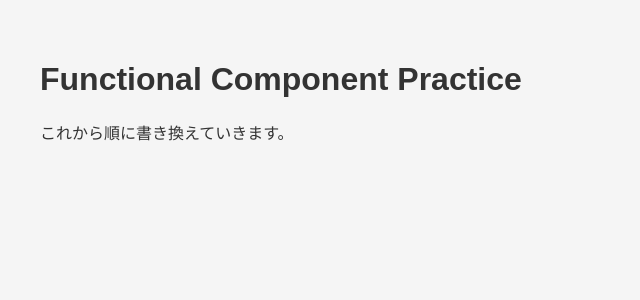
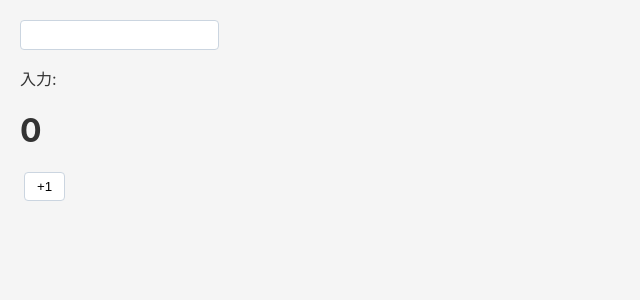
Before and after one commit to shiramizu-junya/react-developer, a React (Vite) app: page / in a window 1280 px wide. Shown: the top 300 px of the page, without its empty margins (0-640 px from the left). Built offline with nearby package versions, Linux system fonts and the light colour scheme.

Commit message:
feat: refactor App component to include memoized Count component and input handling

```diff
--- a/src/App.tsx
+++ b/src/App.tsx
@@ -1,9 +1,24 @@
 // src/App.tsx
-export default function App() {
+import { memo, useState } from 'react';
+
+const Count = memo(({ count }: { count: number }) => {
+	console.log('Countが再レンダリングされました');
+	return <h1>{count}</h1>;
+});
+
+const App = () => {
+	const [text, setText] = useState('');
+	const [count, setCount] = useState(0);
+
 	return (
-		<div style={{ padding: 20, fontFamily: 'sans-serif' }}>
-			<h1>Functional Component Practice</h1>
-			<p>これから順に書き換えていきます。</p>
+		<div>
+			<input value={text} onChange={(e) => setText(e.target.value)} />
+			<p>入力: {text}</p>
+
+			<Count count={count} />
+			<button onClick={() => setCount((c) => c + 1)}>+1</button>
 		</div>
 	);
-}
+};
+
+export default App;
```
